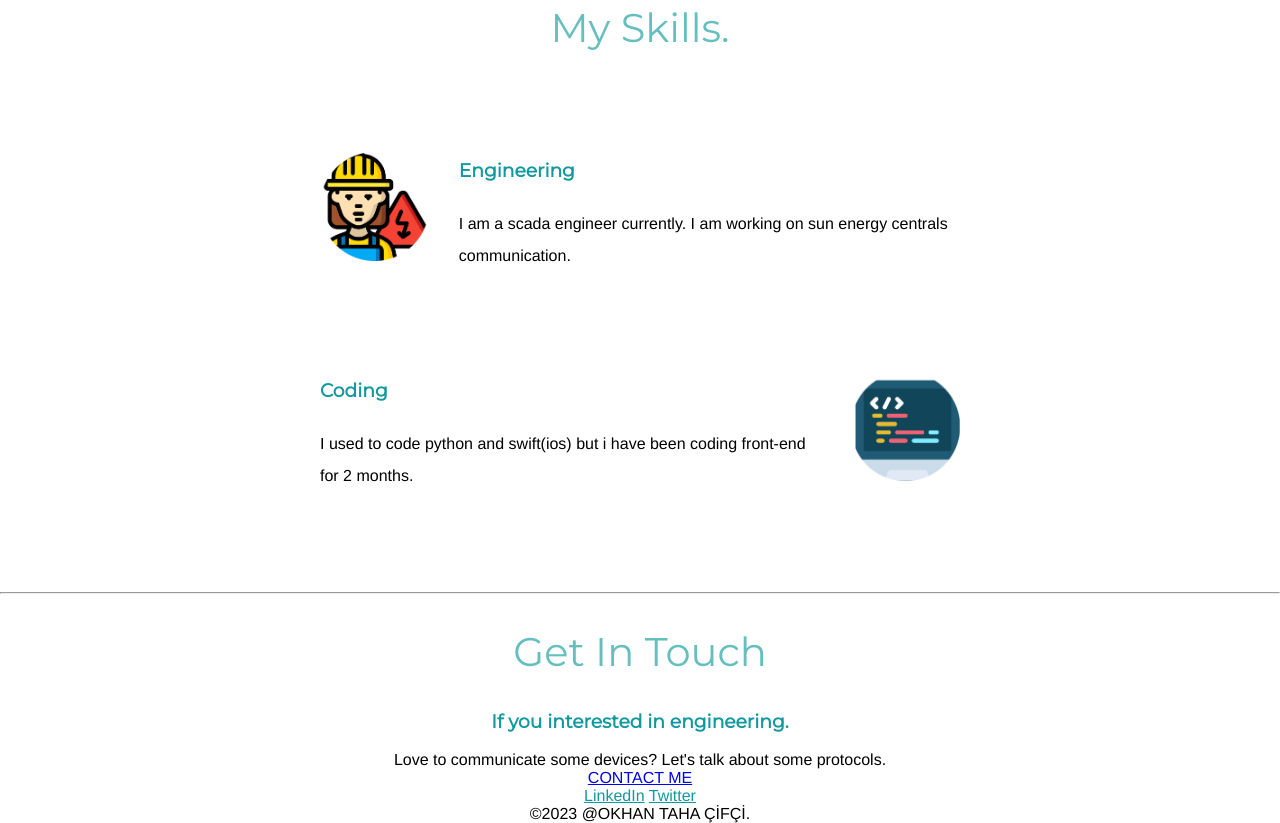
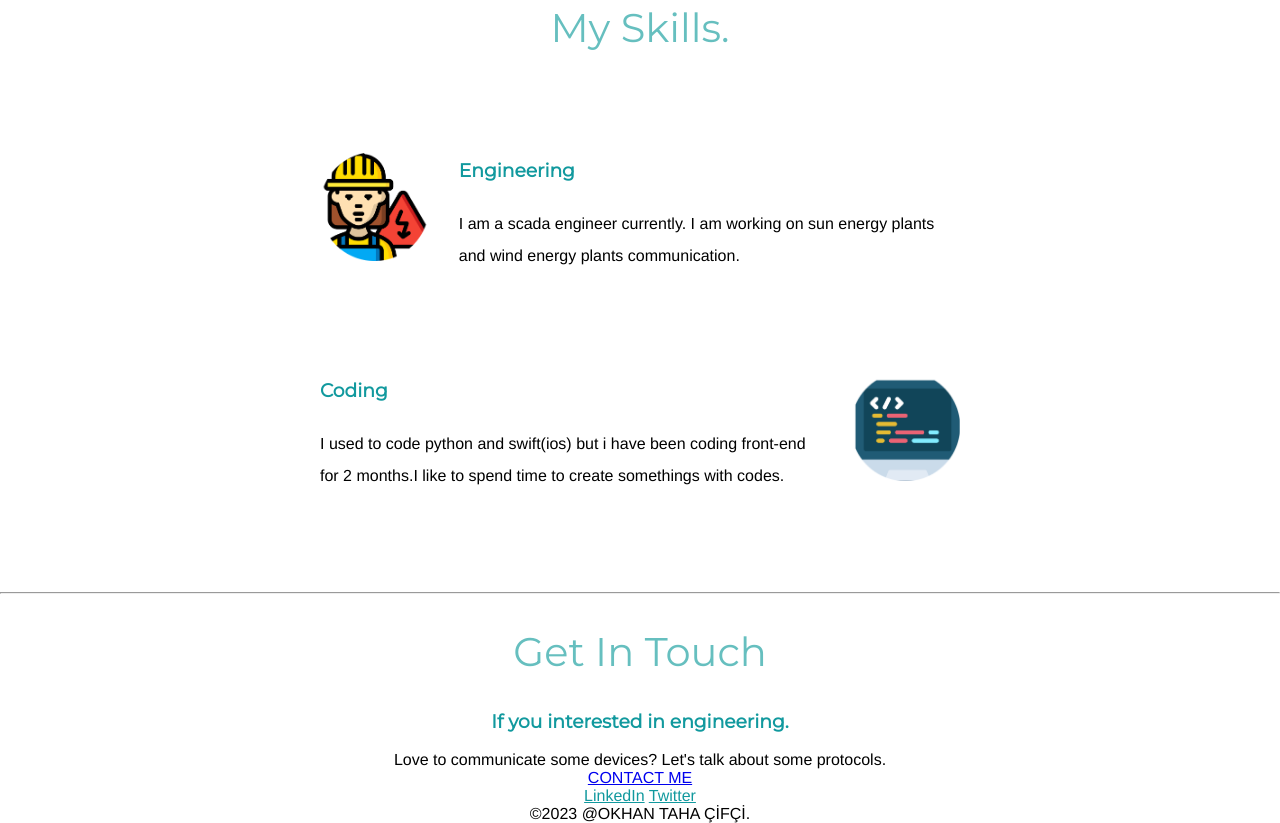
Before and after one commit to Okhantaha/cv, a plain HTML site: page css-mysite/index.html in a window 1280 px wide. Shown: the part 1162-1985 px from the top of the page. Drawn offline with Linux system fonts and the light colour scheme.

Commit message:
14 mart 2

```diff
--- a/css-mysite/css/styles.css
+++ b/css-mysite/css/styles.css
@@ -38,14 +38,6 @@ p {
     padding-top: 100px;
 }
 
-.middle-container {
-
-}
-
-.bottom-container {
-
-}
-
 .en {
     text-decoration: underline;
 }
--- a/css-mysite/index.html
+++ b/css-mysite/index.html
@@ -33,12 +33,12 @@
             <div class="skill-row">
               <img class="engineer-photo" src="images/electrical-engineer.png" alt="electrical-engineer-photo">
               <h3>Engineering</h3>
-              <p>I am a scada engineer currently. I am working on sun energy centrals communication.</p>
+              <p>I am a scada engineer currently. I am working on sun energy plants and wind energy plants communication.</p>
             </div>
             <div class="skill-row">
               <img class="coding" src="images/programmer.png" alt="programmer-photo">
                 <h3>Coding</h3>
-                <p>I used to code python and swift(ios) but i have been coding front-end for 2 months.</p>
+                <p>I used to code python and swift(ios) but i have been coding front-end for 2 months.I like to spend time to create somethings with codes.</p>
             </div>
           </div>
           <hr>
```
